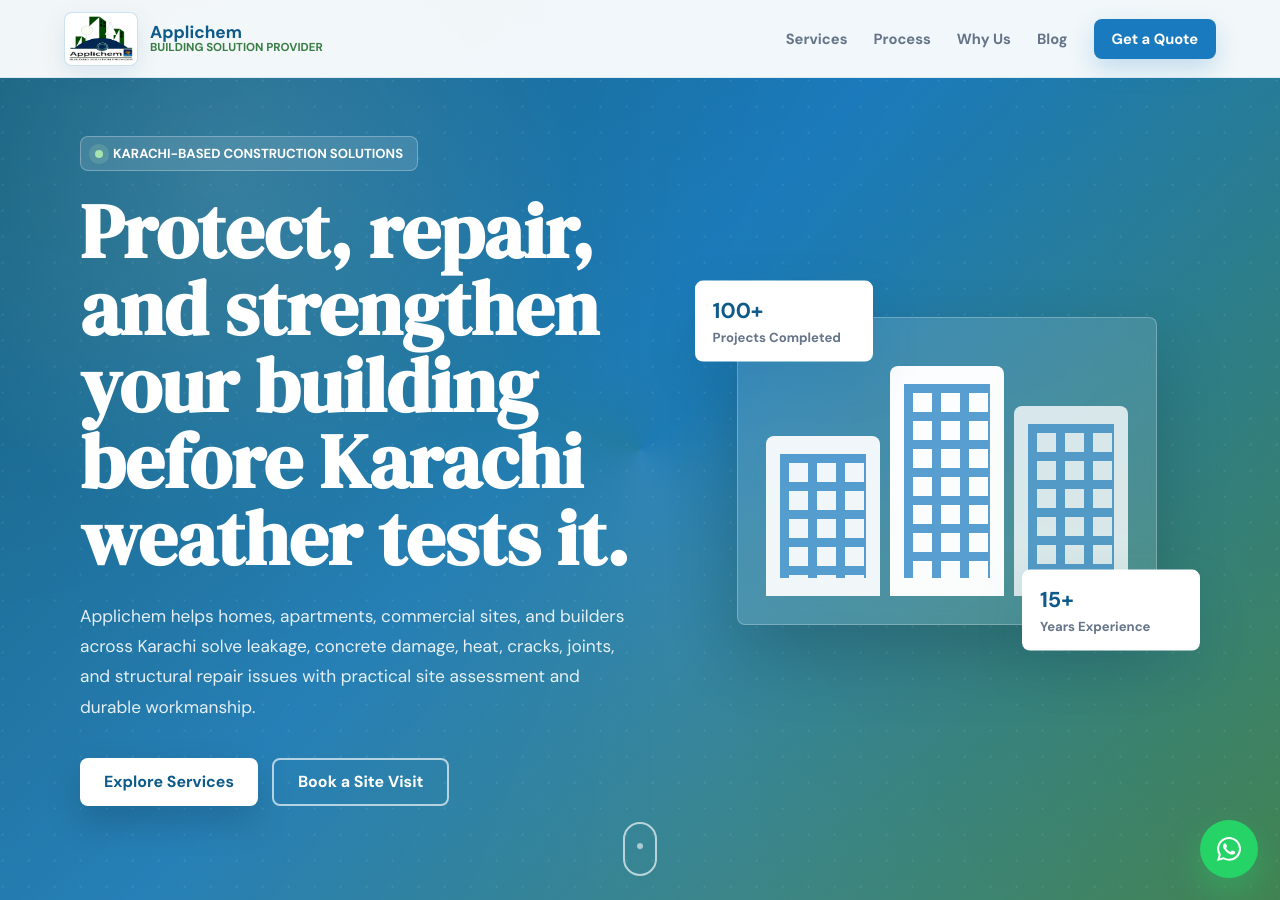
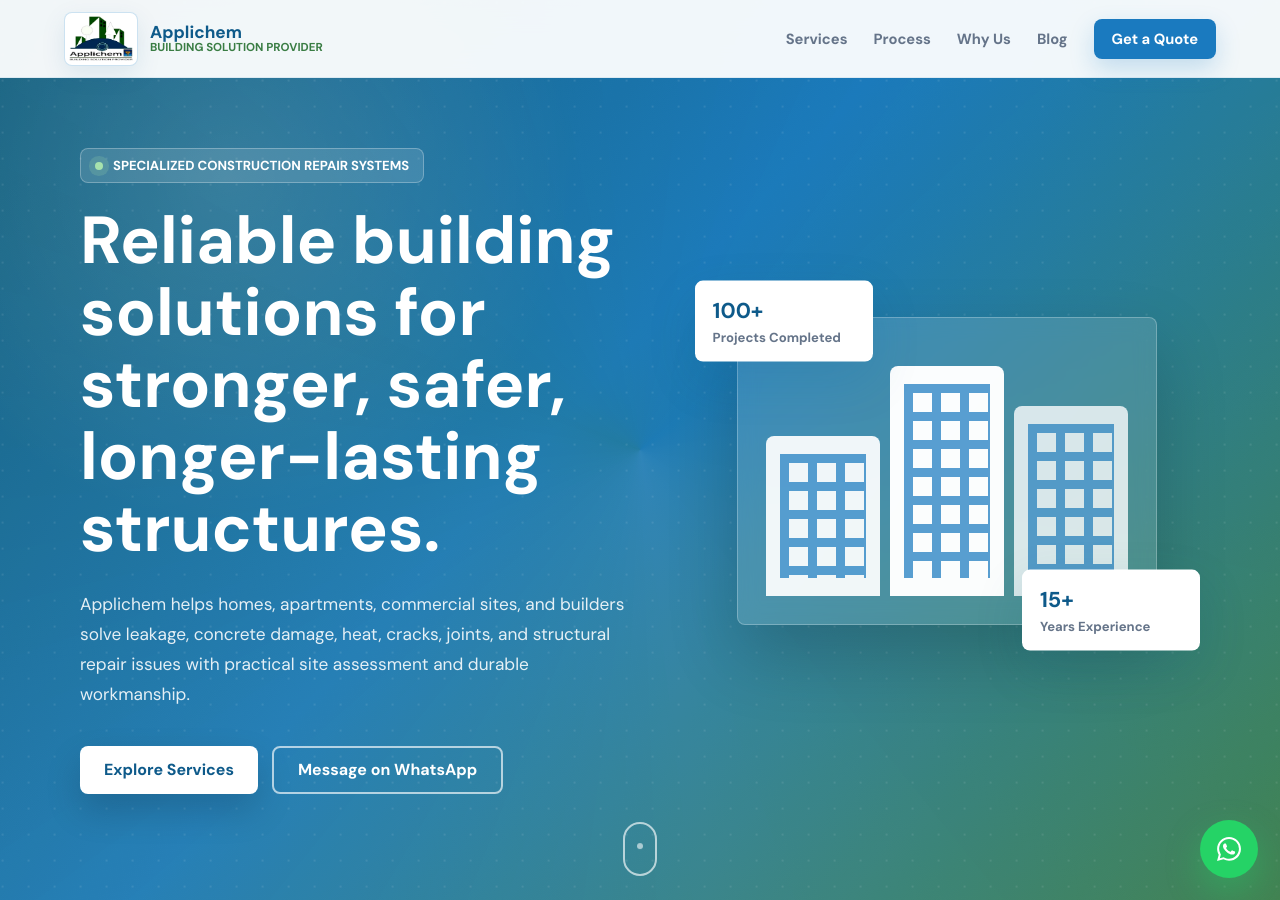
Before and after one commit to FahadHassan315/Applichem, a Jekyll site: the page built from index.html, in a window 1280 px wide and 900 px high. Built offline with Jekyll 4.4.1, drawn with Linux system fonts in a browser that asks for light colours; some of the changed text lies outside the part shown.

Commit message:
Refine site copy and contact details

```diff
--- a/_config.yml
+++ b/_config.yml
@@ -1,7 +1,7 @@
 title: Applichem
 email: your-email@example.com
 description: >-
-  Building Solution Provider in Karachi - Waterproofing, Concrete Repair,
+  Building Solution Provider - Waterproofing, Concrete Repair,
   Structural Strengthening, Epoxy Coating, Heat Proofing & More.
 baseurl: "/Applichem"
 url: "https://fahadhassan315.github.io"
--- a/blog.html
+++ b/blog.html
@@ -8,7 +8,7 @@ title: Applichem Blog
   <meta charset="UTF-8" />
   <meta name="viewport" content="width=device-width, initial-scale=1.0" />
   <title>Blog - Applichem</title>
-  <meta name="description" content="Applichem blog posts about waterproofing, concrete repair, heat proofing, and building solutions in Karachi." />
+  <meta name="description" content="Applichem blog posts about waterproofing, concrete repair, heat proofing, and building solutions." />
   <link rel="icon" type="image/png" href="{{ site.baseurl }}/applichem-favicon.png" />
   <link rel="preconnect" href="https://fonts.googleapis.com" />
   <link rel="preconnect" href="https://fonts.gstatic.com" crossorigin />
@@ -206,7 +206,7 @@ title: Applichem Blog
   <section class="hero">
     <div class="hero-inner">
       <div class="label">Building care insights</div>
-      <h1>Practical guidance for Karachi buildings</h1>
+      <h1>Practical guidance for better building care</h1>
       <p>Read Applichem updates on waterproofing, concrete repair, heat proofing, structural rehabilitation, and site problems property owners should not ignore.</p>
     </div>
   </section>
--- a/index.html
+++ b/index.html
@@ -6,8 +6,8 @@ layout: null
 <head>
   <meta charset="UTF-8" />
   <meta name="viewport" content="width=device-width, initial-scale=1.0" />
-  <title>Applichem - Building Solution Provider in Karachi</title>
-  <meta name="description" content="Applichem provides waterproofing, concrete repair, rehabilitation, epoxy coating, grouting, and structural building solutions in Karachi." />
+  <title>Applichem - Building Solution Provider</title>
+  <meta name="description" content="Applichem provides waterproofing, concrete repair, rehabilitation, epoxy coating, grouting, and structural building solutions for residential, commercial, and industrial projects." />
   <link rel="icon" type="image/png" href="{{ site.baseurl }}/applichem-favicon.png" />
   <link rel="apple-touch-icon" href="{{ site.baseurl }}/applichem-favicon.png" />
   <link rel="preconnect" href="https://fonts.googleapis.com" />
@@ -203,11 +203,12 @@ layout: null
     }
 
     .hero h1 {
-      font-family: "DM Serif Display", Georgia, serif;
-      font-size: clamp(2.8rem, 6vw, 5.6rem);
-      line-height: 1;
+      font-family: "DM Sans", Arial, sans-serif;
+      font-size: clamp(2.35rem, 5.2vw, 4.75rem);
+      line-height: 1.08;
       max-width: 760px;
       margin-bottom: 24px;
+      font-weight: 800;
     }
 
     .hero h1 span { color: #c9f0cc; }
@@ -843,7 +844,7 @@ layout: null
       .nav-cta { padding: 8px 12px; }
       .hero { padding-top: 150px; }
       .hero-visual { display: none; }
-      .hero h1 { font-size: clamp(2.45rem, 13vw, 4rem); }
+      .hero h1 { font-size: clamp(2.15rem, 11vw, 3.45rem); }
       .button { width: 100%; }
       section { padding: 72px 5%; }
       .services-grid, .process-grid, .trust-grid, .stats { grid-template-columns: 1fr; }
@@ -882,12 +883,12 @@ layout: null
   <section class="hero">
     <div class="hero-inner">
       <div class="hero-content">
-        <div class="hero-kicker">Karachi-based construction solutions</div>
-        <h1>Protect, repair, and strengthen your building before Karachi weather tests it.</h1>
-        <p>Applichem helps homes, apartments, commercial sites, and builders across Karachi solve leakage, concrete damage, heat, cracks, joints, and structural repair issues with practical site assessment and durable workmanship.</p>
+        <div class="hero-kicker">Specialized construction repair systems</div>
+        <h1>Reliable building solutions for stronger, safer, longer-lasting structures.</h1>
+        <p>Applichem helps homes, apartments, commercial sites, and builders solve leakage, concrete damage, heat, cracks, joints, and structural repair issues with practical site assessment and durable workmanship.</p>
         <div class="hero-actions">
           <a href="#services" class="button button-primary">Explore Services</a>
-          <a href="#contact" class="button button-outline">Book a Site Visit</a>
+          <a href="https://wa.me/923003974696" class="button button-outline">Message on WhatsApp</a>
         </div>
       </div>
 
@@ -916,14 +917,14 @@ layout: null
     <div class="stat"><strong>100+</strong><span>Projects Completed</span></div>
     <div class="stat"><strong>15+</strong><span>Years Experience</span></div>
     <div class="stat"><strong>15</strong><span>Specialized Services</span></div>
-    <div class="stat"><strong>Karachi</strong><span>Local Site Response</span></div>
+    <div class="stat"><strong>Fast</strong><span>Site Response</span></div>
   </div>
 
   <section id="services">
     <div class="section-head reveal">
       <div class="section-label">What We Do</div>
       <h2 class="section-title">Specialized building repair and protection services</h2>
-      <p class="section-sub">From roof waterproofing to structural strengthening, our team diagnoses the cause first and recommends a practical system for Karachi's heat, humidity, sea breeze, and monsoon exposure.</p>
+      <p class="section-sub">From roof waterproofing to structural strengthening, our team diagnoses the cause first and recommends practical systems built for demanding weather, usage, and site conditions.</p>
     </div>
 
     <div class="services-grid">
@@ -980,7 +981,7 @@ layout: null
       <article class="service-card reveal">
         <div class="service-icon">11</div>
         <h3>Heat Proofing</h3>
-        <p>Reflective and insulating roof treatments that reduce heat gain, improve indoor comfort, and support lower cooling load in Karachi summers.</p>
+        <p>Reflective and insulating roof treatments that reduce heat gain, improve indoor comfort, and support lower cooling load in hot seasons.</p>
       </article>
       <article class="service-card reveal">
         <div class="service-icon">12</div>
@@ -1039,8 +1040,8 @@ layout: null
   <section id="why">
     <div class="why-inner">
       <div class="why-panel reveal">
-        <h3>Local knowledge matters when buildings face Karachi conditions.</h3>
-        <p>Salt-laden air, monsoon rain, roof heat, seepage paths, and fast-paced construction schedules all affect how a repair performs. Applichem brings site-tested solutions from Gulistan-e-Johar to projects across the city.</p>
+        <h3>Technical site knowledge matters when buildings face real-world conditions.</h3>
+        <p>Rain, heat, seepage paths, structural movement, exposed concrete, and fast-paced construction schedules all affect how a repair performs. Applichem brings site-tested solutions to projects that need dependable results.</p>
         <ul class="why-list">
           <li>Free initial site consultation for suitable projects</li>
           <li>Clear scope and transparent pricing before execution</li>
@@ -1063,8 +1064,8 @@ layout: null
           <p>We use suitable construction chemicals, coatings, grouts, and anchoring systems for long-term performance.</p>
         </div>
         <div class="trust-item reveal">
-          <h4>Karachi-based response</h4>
-          <p>Our office in Gulistan-e-Johar, Block-13 keeps us close to clients, contractors, and active sites across Karachi.</p>
+          <h4>Responsive project support</h4>
+          <p>Our team coordinates with property owners, contractors, and active sites to keep inspections, execution, and handovers moving clearly.</p>
         </div>
       </div>
     </div>
@@ -1075,14 +1076,21 @@ layout: null
       <div>
         <div class="section-label">Reach Out</div>
         <h2 class="section-title">Tell us what is happening on site.</h2>
-        <p class="section-sub">Leakage, cracks, heat, concrete damage, joint failure, coating needs, or strengthening work - share the details and Applichem will guide the next step.</p>
+        <p class="section-sub">Leakage, cracks, heat, concrete damage, joint failure, coating needs, or strengthening work - share the details and Applichem will guide the next step. For a faster response, message us on WhatsApp at 0300 3974696.</p>
 
         <div class="contact-details">
           <div class="contact-row">
             <div class="contact-icon">A</div>
             <div>
               <h4>Office Address</h4>
-              <p>Suit No. 202, Hashmi Residancy,<br />Gulistan-e-Johar, Block-13, Karachi</p>
+              <p>R349 Scheme 33,<br />Sector 33A, Karachi</p>
+            </div>
+          </div>
+          <div class="contact-row">
+            <div class="contact-icon">W</div>
+            <div>
+              <h4>WhatsApp</h4>
+              <p><a href="https://wa.me/923003974696">0300 3974696</a></p>
             </div>
           </div>
           <div class="contact-row">
@@ -1111,7 +1119,7 @@ layout: null
           </div>
           <div class="form-group">
             <label for="phone">Phone Number</label>
-            <input id="phone" type="tel" name="phone" placeholder="+92 300 0000000" required />
+            <input id="phone" type="tel" name="phone" placeholder="0300 3974696" required />
           </div>
           <div class="form-group">
             <label for="service">Service Required</label>
@@ -1156,7 +1164,7 @@ layout: null
     </div>
   </footer>
 
-  <a class="whatsapp-float" href="https://wa.me/92XXXXXXXXXX" aria-label="Chat with Applichem on WhatsApp">
+  <a class="whatsapp-float" href="https://wa.me/923003974696" aria-label="Message Applichem on WhatsApp">
     <svg viewBox="0 0 32 32" aria-hidden="true">
       <path d="M16.04 3.2C9.03 3.2 3.34 8.86 3.34 15.84c0 2.24.59 4.42 1.7 6.35L3.24 28.8l6.78-1.78a12.72 12.72 0 0 0 6.02 1.53h.01c7.01 0 12.71-5.66 12.71-12.64S23.05 3.2 16.04 3.2Zm0 23.22h-.01c-1.89 0-3.74-.51-5.36-1.47l-.39-.23-4.02 1.05 1.07-3.91-.25-.4a10.45 10.45 0 0 1-1.61-5.62c0-5.81 4.74-10.53 10.57-10.53 2.82 0 5.47 1.1 7.46 3.08a10.45 10.45 0 0 1 3.1 7.45c0 5.81-4.74 10.58-10.56 10.58Zm5.79-7.91c-.32-.16-1.88-.93-2.17-1.03-.29-.11-.5-.16-.71.16-.21.32-.82 1.03-1 1.24-.18.21-.37.24-.69.08-.32-.16-1.34-.49-2.55-1.57-.94-.84-1.58-1.88-1.76-2.2-.18-.32-.02-.49.14-.65.14-.14.32-.37.48-.55.16-.18.21-.32.32-.53.11-.21.05-.4-.03-.55-.08-.16-.71-1.71-.98-2.34-.26-.62-.52-.53-.71-.54h-.61c-.21 0-.55.08-.84.4-.29.32-1.11 1.08-1.11 2.63s1.14 3.06 1.29 3.27c.16.21 2.24 3.42 5.42 4.79.76.33 1.35.52 1.81.67.76.24 1.45.21 2 .13.61-.09 1.88-.77 2.15-1.51.26-.74.26-1.37.18-1.51-.08-.14-.29-.22-.61-.38Z" />
     </svg>
```
Also changed, not shown: other parts of index.html (+1 -1 lines), _posts/2026-05-17-signs-your-roof-needs-waterproofing.md (+4 -4 lines), _posts/2026-05-17-welcome-to-jekyll.markdown (+4 -4 lines), _posts/TEMPLATE-blog-post.md (+1 -1 lines).
